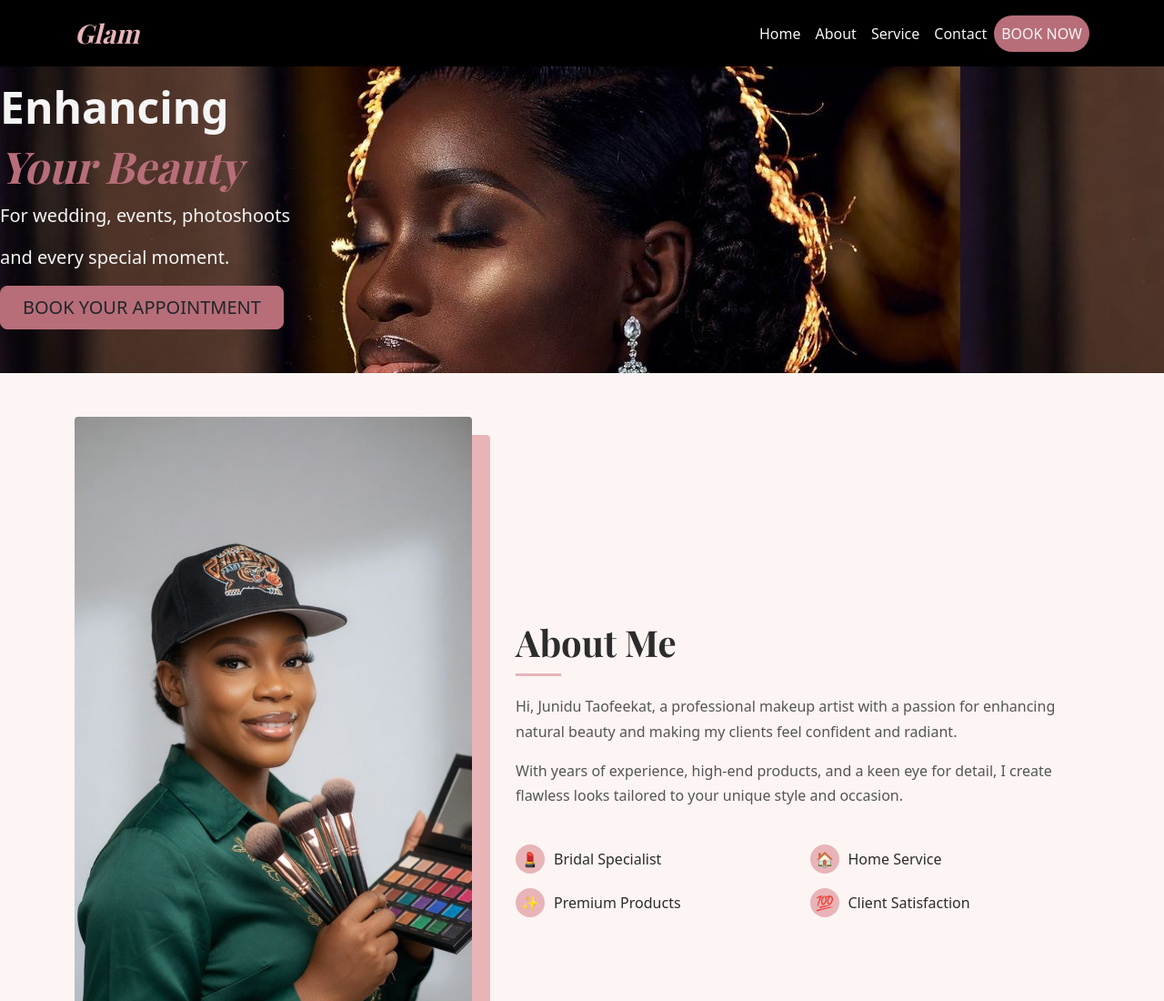
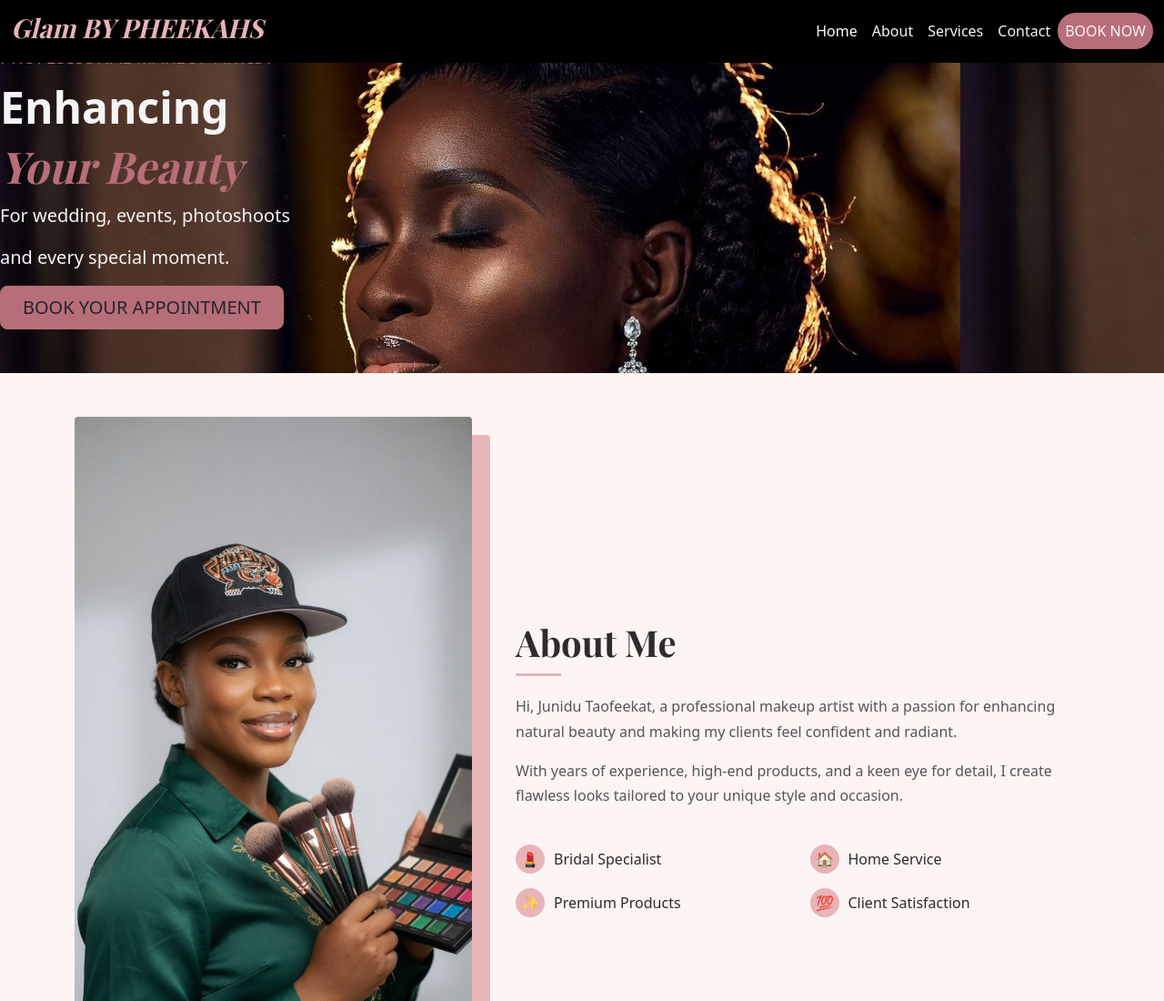
Before and after one commit to adebayomuhammed-coder/makeup-, a plain HTML site: page index.html in a window 1280 px wide. Shown: the top 1100 px of the page at 91% size. Drawn offline with nearby package versions, Linux system fonts and the light colour scheme; a web font is replaced by a local one.

Commit message:
made changes

```diff
--- a/index.html
+++ b/index.html
@@ -12,23 +12,23 @@
 <body>
 
      <!-- HEADER / NAVBAR -->
-   <nav class="navbar navbar-expand-lg main-header">
-  <div class="container">
-    <a class="navbar-brand" href="/">
-      <span id="text">Glam</span>
+ <nav class="navbar navbar-expand-lg navbar-dark bg-black fixed-top">
+  <div class="container-fluid">
+    <a class="navbar-brand" href="#">
+      <h1 id="text">Glam <span>BY PHEEKAHS</span></h1>
     </a>
 
-    <button class="navbar-toggler" type="button" data-bs-toggle="collapse" data-bs-target="#navbarNav">
-       <span class="navbar-toggler-icon"></span>
+    <button class="navbar-toggler text-white border-white" type="button" data-bs-toggle="collapse" data-bs-target="#navbarNav">
+      MENU
     </button>
 
     <div class="collapse navbar-collapse" id="navbarNav">
       <ul class="navbar-nav ms-auto">
-        <li class="nav-item"><a href="#head" class="nav-link" aria-current="page">Home</a></li>
-        <li class="nav-item"><a href="#about" class="nav-link">About</a></li>
-        <li class="nav-item"><a href="#service" class="nav-link">Service</a></li>
-        <li class="nav-item"><a href="#" class="nav-link">Contact</a></li>
-        <li class="nav-item"><a href="#" class="nav-link book-now">BOOK NOW</a></li>
+        <li class="nav-item"><a class="nav-link active" href="#home">Home</a></li>
+        <li class="nav-item"><a class="nav-link" href="#about">About</a></li>
+        <li class="nav-item"><a class="nav-link" href="#services">Services</a></li>
+        <li class="nav-item"><a class="nav-link" href="#contact">Contact</a></li>
+        <li class="nav-item"><a class="nav-link book-now" href="#booking">BOOK NOW</a></li>
       </ul>
     </div>
   </div>
```
